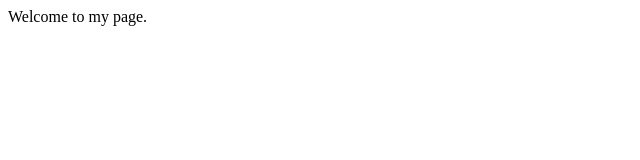
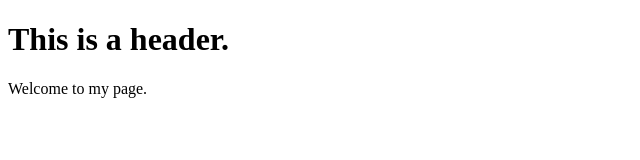
Before and after one commit to Gayeon07/WP, a plain HTML site: page index.html in a window 1280 px wide. Shown: the whole page, without its empty margins (0-640 px from the left). Drawn offline with Linux system fonts and the light colour scheme.

Commit message:
Update index.html

```diff
--- a/index.html
+++ b/index.html
@@ -6,6 +6,7 @@
     <title>Hello</title>
 </head>
 <body>
+    <h1>This is a header.</h1>
     Welcome to my page.
 
 </body>
```
